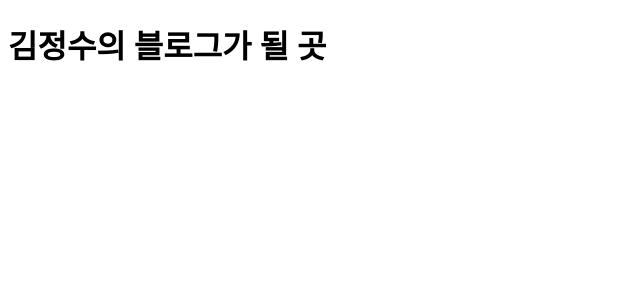
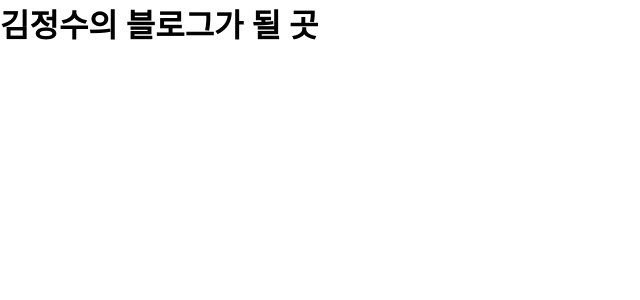
Before and after one commit to KimInteger/integer_blog, a React app in the folder frontend/: page / in a window 1280 px wide. Shown: the top 300 px of the page, without its empty margins (0-640 px from the left). Built offline with nearby package versions, Linux system fonts and the light colour scheme.

Commit message:
art | global.css
일단 전체 글로벌 css 할당

```diff
--- /dev/null
+++ b/frontend/src/global.css
@@ -0,0 +1,12 @@
+* {
+  margin: 0;
+  padding: 0;
+  box-sizing: border-box;
+}
+
+#root {
+  width : 100vw;
+  height : 100vh;
+  display: flex;
+  flex-direction: column;
+}
--- a/frontend/src/index.tsx
+++ b/frontend/src/index.tsx
@@ -1,6 +1,7 @@
 import React from "react";
 import ReactDOM from 'react-dom/client'
 import App from "./app";
+import './global.css'
 
 const root = ReactDOM.createRoot(document.getElementById('root') as HTMLDivElement)
 root.render(<App/>)
```
